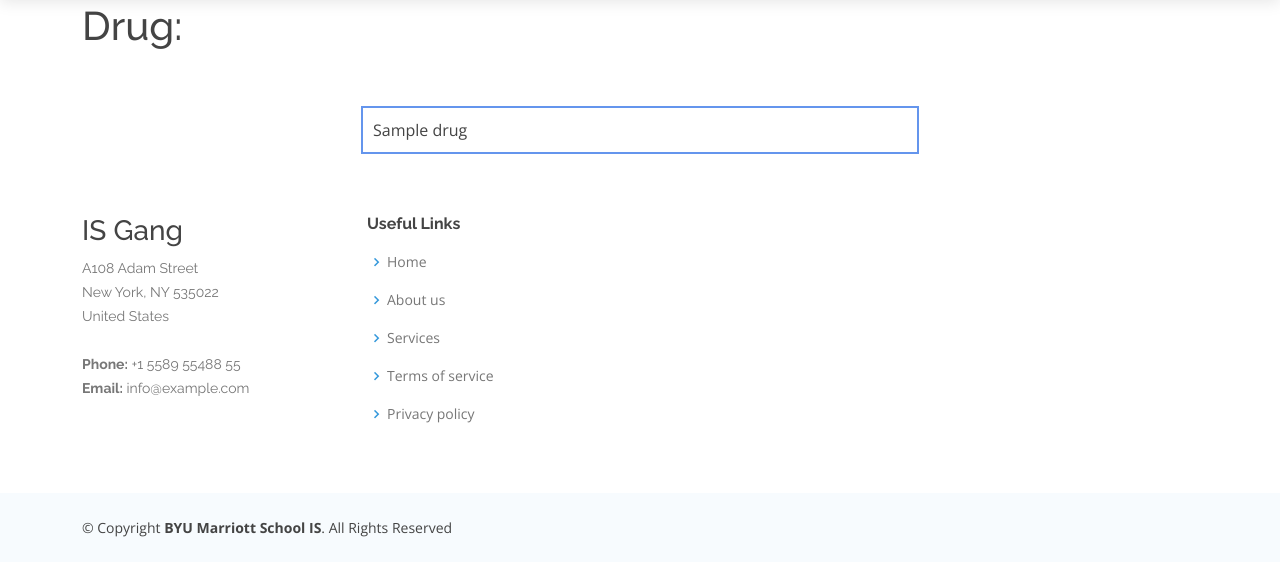
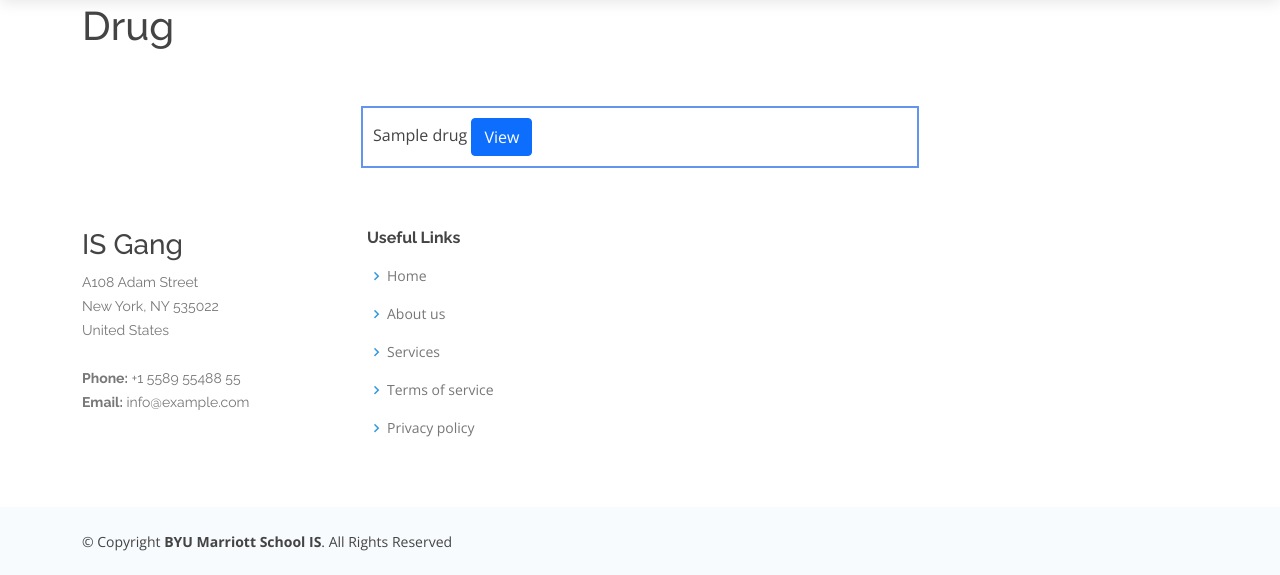
Before and after one commit to RexforNext22/INTEXOpiod, a Django app: page /druglibrary/ in a window 1280 px wide. Shown: the part 70-645 px from the top of the page. Run offline with Django 3.2, Linux system fonts and the light colour scheme; tables that the repository leaves empty hold one stand-in row (values such as "Sample post"); some libraries are stand-ins or nearby versions.

Commit message:
added by ryan

```diff
--- a/templates/homepages/showDrugs.html
+++ b/templates/homepages/showDrugs.html
@@ -3,7 +3,7 @@
 {% block content %}
 <br><br><br>
 <div class="container" style="align:center;">
-<h1>Drug:</h1><br><br>
+<h1>Drug</h1><br><br>
 
 {% for drug in drugs %}
     <p style="  margin: auto;
@@ -12,7 +12,7 @@
     padding: 10px;">
 
         {{ drug.drugname }}<!--The names of the column names have to match perfectly-->
-
+        <a class="btn btn-primary" href="{% url 'viewSingle' team_id=player.team_level %}">View</a>
     </p>
 {% endfor %}
 </div>
--- a/templates/homepages/showPrescribers.html
+++ b/templates/homepages/showPrescribers.html
@@ -12,7 +12,7 @@
     padding: 10px;">
 
         {{ prescriber.fname }} {{ prescriber.lname }}<!--The names of the column names have to match perfectly-->
-
+        <a class="btn btn-primary" href="{% url 'viewPrescriber' presriber_id=prescriber.npi %}">View</a>
     </p>
 {% endfor %}
 </div>
```
